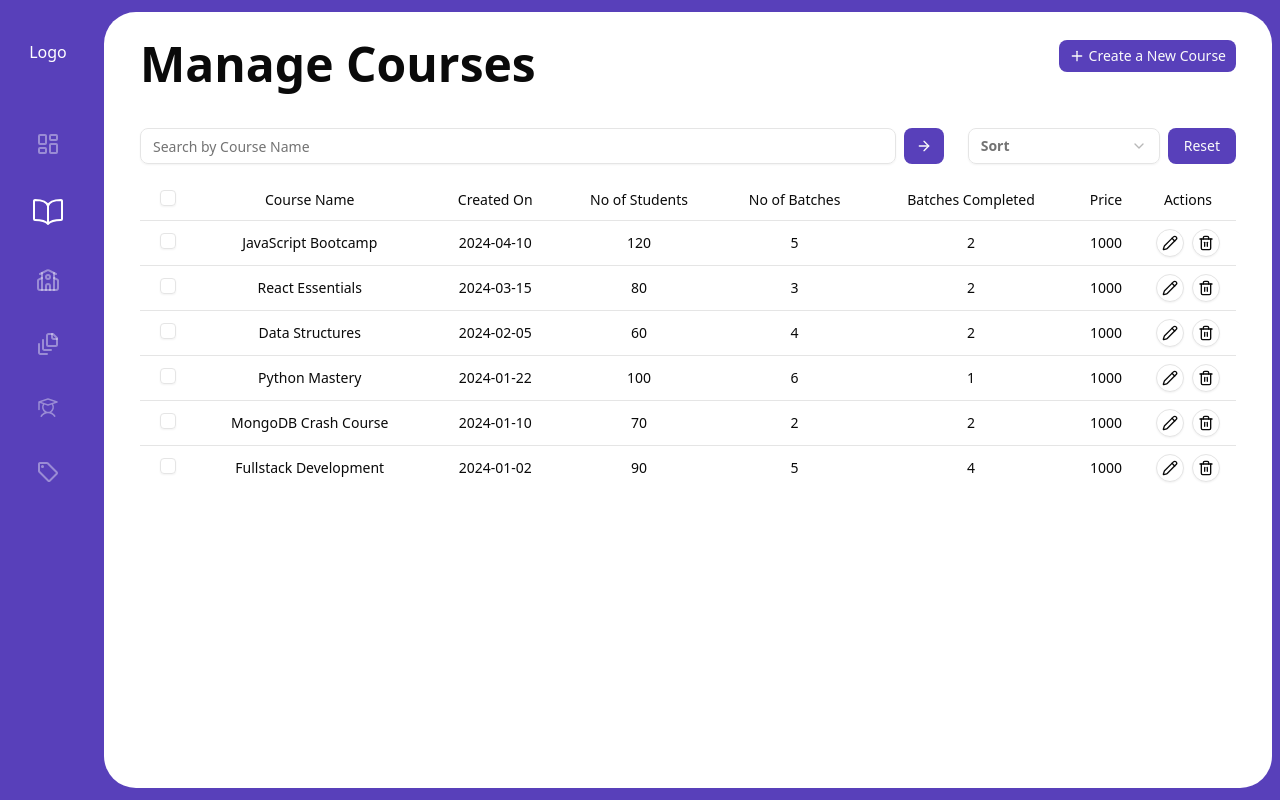
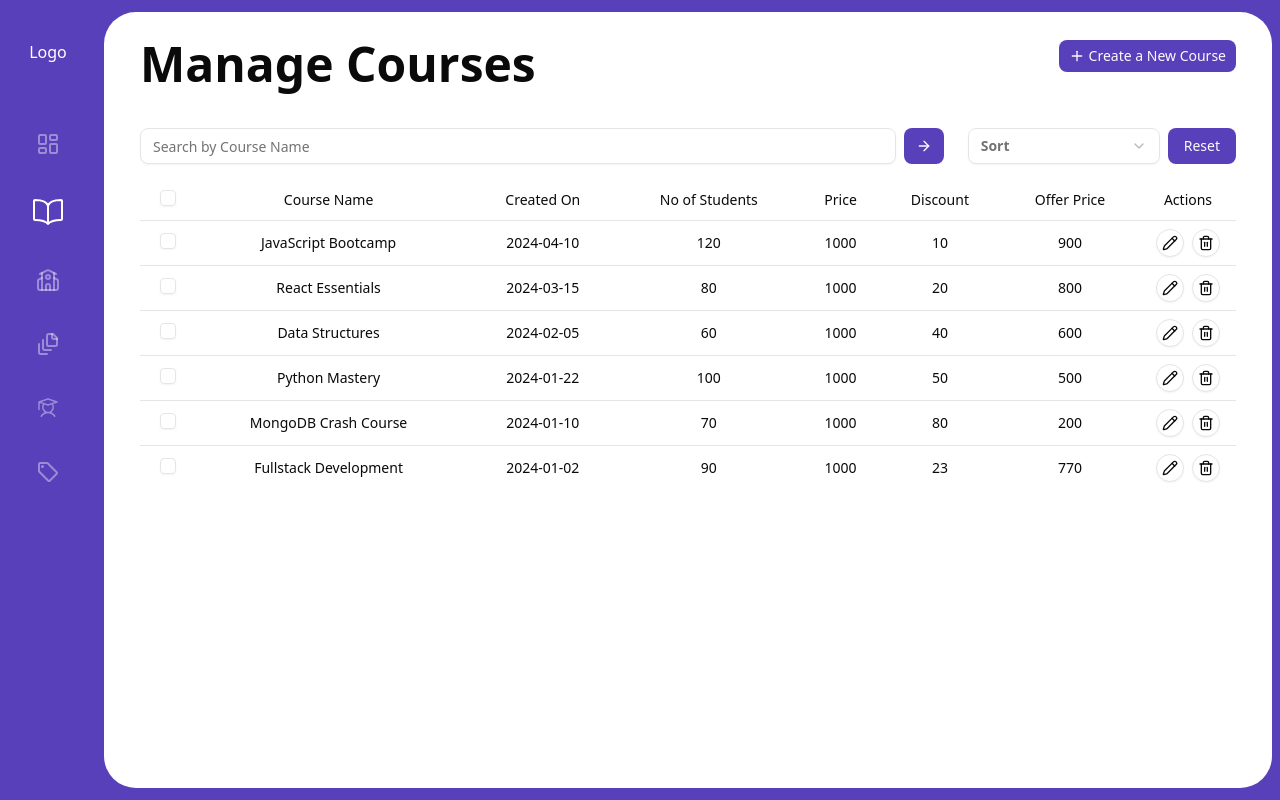
Before and after one commit to Arman6117/ais-solutions, a Next.js app: page /admin/courses in a window 1280 px wide. Built offline with nearby package versions, Linux system fonts and the light colour scheme.

Commit message:
feat: update CoursesTable component to include price and discount fields

```diff
--- a/app/(roles)/admin/courses/_components/courses-table.tsx
+++ b/app/(roles)/admin/courses/_components/courses-table.tsx
@@ -38,19 +38,19 @@ const CoursesTable = () => {
             accessor: (row) => row.students,
           },
           {
-            id: "batches",
-            header: "No of Batches",
-            accessor: (row) => row.batches,
-          },
-          {
-            id: "batchesCompleted",
-            header: "Batches Completed",
-            accessor: (row) => row.batchesCompleted,
-          },
-          {
             id: "price",
             header: "Price",
             accessor: (row) => row.price,
+          },
+          {
+            id: "discount",
+            header: "Discount",
+            accessor: (row) => row.discount,
+          },
+          {
+            id: "offerPrice",
+            header: "Offer Price",
+            accessor: (row) => row.price - (row.price * row.discount) / 100 || 0,
           },
         ]}
         filterOptions={[
```
